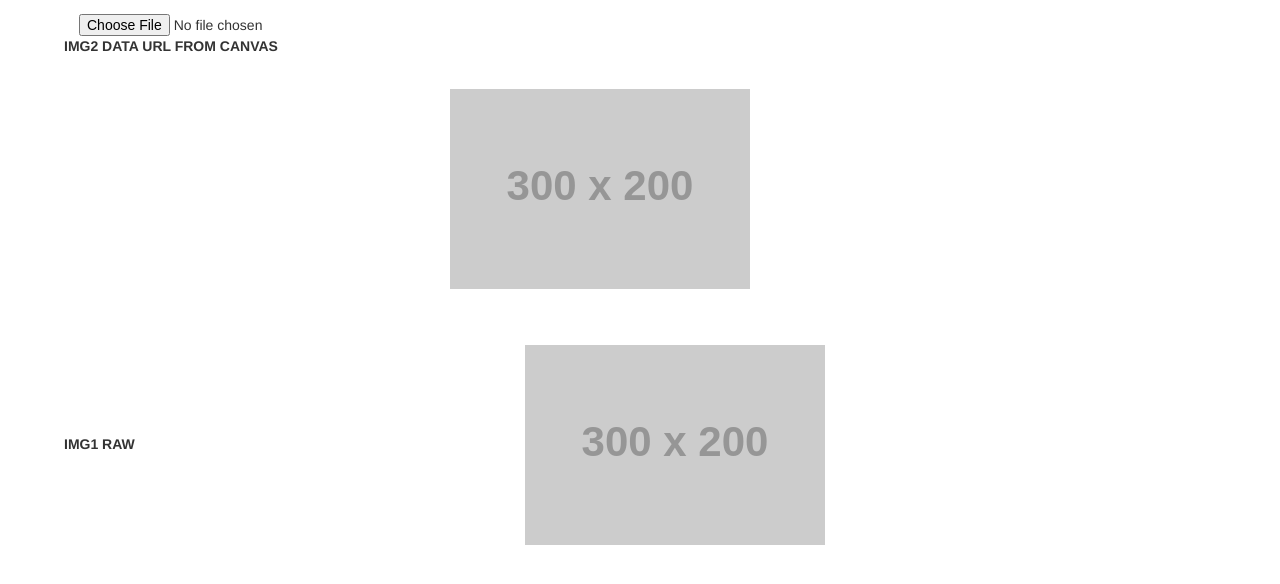
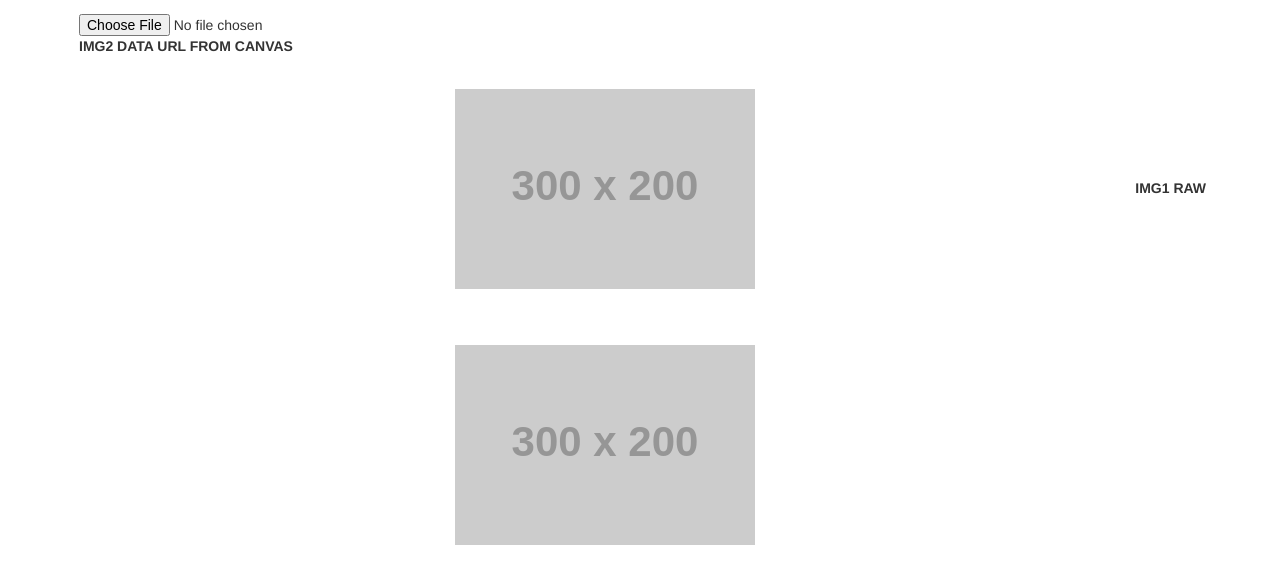
Before and after one commit to wickdninja/canvas_demo, a plain HTML site: page index.html in a window 1280 px wide. Drawn offline with nearby package versions, Linux system fonts and the light colour scheme; placeholder pictures from the web are drawn by us.

Commit message:
add line breaks

```diff
--- a/index.html
+++ b/index.html
@@ -15,14 +15,12 @@
 <body lang="en">
     <div class="container">
         <input id="input" type="file" capture="camera" accept="image/*" />
-        <div class="row">
-            <label>IMG2 DATA URL FROM CANVAS</label>
-            <img id="img2" src="http://placehold.it/300x200"></img>
-        </div>
-        <div class="row">
-            <label>IMG1 RAW</label>
-            <img class="img" id="img1" src="http://placehold.it/300x200"></img>
-        </div>
+        <label>IMG2 DATA URL FROM CANVAS</label>
+        <br />
+        <img id="img2" src="http://placehold.it/300x200" />
+        <label>IMG1 RAW</label>
+        <br />
+        <img class="img" id="img1" src="http://placehold.it/300x200" />
     </div>
 </body>
 <script type="text/javascript"></script>
```
